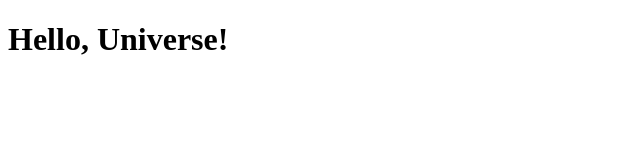
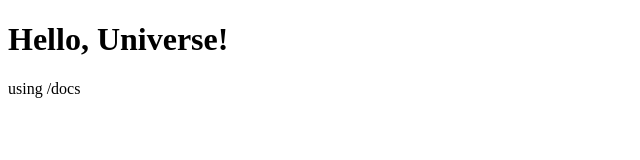
Before and after one commit to Joshito1/test, a plain HTML site: page docs/index.html in a window 1280 px wide. Shown: the full height of the page, 0-640 px from the left. Drawn offline with Linux system fonts and the light colour scheme.

Commit message:
Update index.html

```diff
--- a/docs/index.html
+++ b/docs/index.html
@@ -7,5 +7,6 @@
 </head>
 <body>
     <h1>Hello, Universe!</h1>
+    <p>using /docs</p>
 </body>
 </html>
```
